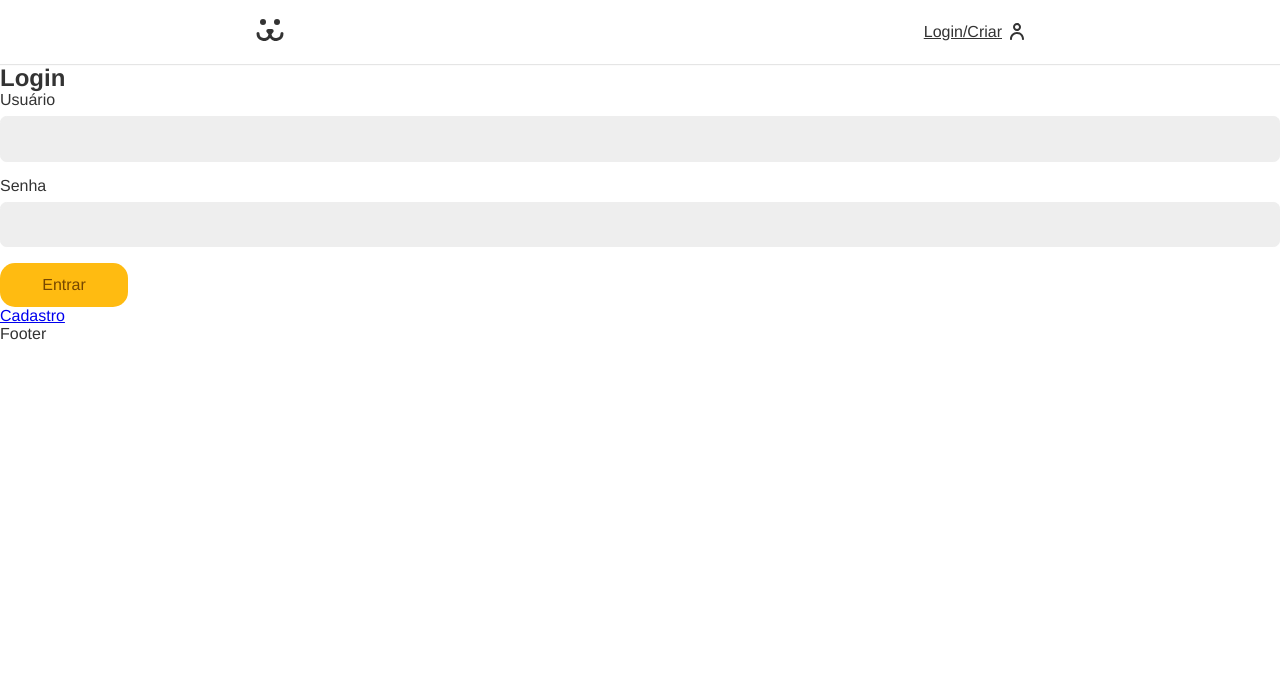
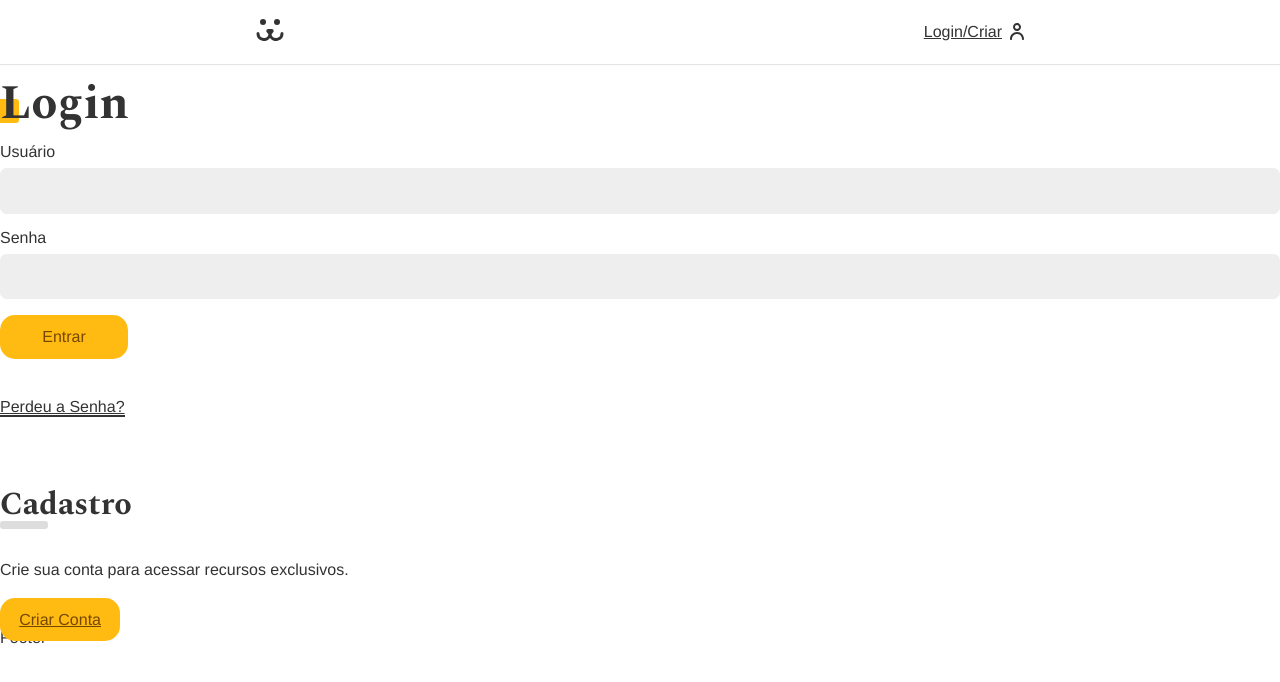
Before and after one commit to ErickAmaralFreitasDev/dogsite, a React (Vite) app: page /login in a window 1280 px wide. Shown: the top 682 px of the page. Built offline with nearby package versions, Linux system fonts and the light colour scheme.

Commit message:
estilo login

```diff
--- a/src/App.css
+++ b/src/App.css
@@ -1,3 +1,5 @@
+@import url('https://fonts.googleapis.com/css2?family=Spectral:ital,wght@0,200;0,300;0,400;0,500;0,600;0,700;0,800;1,200;1,300;1,400;1,500;1,600;1,700;1,800&display=swap');
+
 * {
     box-sizing: border-box;
 }
@@ -7,7 +9,7 @@ body {
     margin: 0px;
     color: #333;
     --type-first: Helvetica, Arial, sans-serif;
-    --type-second: 'Spectral', Georgia;
+    --type-second: 'Spectral', georgia;
     font-family: var(--type-first);
 }
 
@@ -35,6 +37,7 @@ button, input {
 
 .a {
     text-decoration: none;
+    color: #333;
 }
 
 .container {
@@ -42,3 +45,39 @@ button, input {
     padding: 0 1rem;
     margin: 0 auto;
 }
+
+.title {
+    font-family: var(--type-second);
+    line-height: 1;
+    font-weight: 700;
+    font-size: 3rem;
+    margin: 1rem 0;
+    position: relative;
+    z-index: 1;
+}
+
+.title::after {
+    content: '';
+    display: block;
+    position: absolute;
+    width: 1.5rem;
+    height: 1.5rem;
+    background-color: #fb1;
+    bottom: 5px;
+    left: -5px;
+    border-radius: 0.2rem;
+    z-index: -1;
+}
+
+.animeLeft {
+    opacity: 0;
+    transform: translateX(-20px);
+    animation: animeLeft 0.5s forwards;
+}
+
+@keyframes animeLeft {
+    to {
+        opacity: 1;
+        transform: initial;
+    }
+}
--- a/src/Components/Forms/button.module.css
+++ b/src/Components/Forms/button.module.css
@@ -10,6 +10,7 @@
     min-width: 8rem;
     box-sizing: border-box;
     transition: 0.2s;
+    outline: none;
 }
 
 .button:hover,
--- /dev/null
+++ b/src/Components/Helper/Errorp.tsx
@@ -0,0 +1,16 @@
+import React from "react";
+
+interface ErrorProps {
+    error?: { message: string };
+}
+
+const Errorp: React.FC<ErrorProps> = ({ error }) => {
+    if(!error) return null;
+    return (
+        <div>
+            <p style={{ color: 'red', margin: '1rem 0' }}>{error.message}</p>
+        </div>
+    );
+}
+
+export { Errorp };
--- a/src/Components/Login/Login.tsx
+++ b/src/Components/Login/Login.tsx
@@ -1,10 +1,15 @@
-import { Route, Routes } from "react-router-dom"
+import { Navigate, Route, Routes } from "react-router-dom"
 import LoginForm from "./LoginForm"
 import LoginPasswordLost from "./LoginPasswordLost"
 import LoginPasswordReset from "./LoginPasswordReset"
 import LoginCreate from "./LoginCreate"
+import { UserContext } from "../../UserContext"
+import React from "react"
 
 const Login = () => {
+  const userContext = React.useContext(UserContext);
+
+  if (userContext?.login === true) return <Navigate to="/conta" replace />
   return (
     <div>
       <Routes>
--- /dev/null
+++ b/src/Components/Login/LoginForm.module.css
@@ -0,0 +1,42 @@
+.form {
+    margin-bottom: 2rem;
+}
+
+.perdeu {
+    display: inline-block;
+    color: #333;
+    padding: 0.5rem 0;
+    line-height: 1;
+}
+
+.perdeu::after {
+    content: '';
+    height: 2px;
+    width: 100%;
+    background: currentColor;
+    display: block;
+}
+
+.cadastro {
+    margin-top: 4rem;
+}
+
+.cadastro p {
+    margin-top: 2rem;
+    margin-bottom: 2rem;
+}
+
+.subtitulo {
+    font-family: var(--type-second);
+    line-height: 1;
+    font-size: 2rem;
+}
+
+.subtitulo::after {
+    content: '';
+    display: block;
+    background: #ddd;
+    height: .5rem;
+    width: 3rem;
+    border-radius: 0.2rem;
+}
--- a/src/Components/Login/LoginForm.tsx
+++ b/src/Components/Login/LoginForm.tsx
@@ -4,6 +4,9 @@ import Input from "../Forms/Input";
 import Button from "../Forms/Button";
 import useForm from "../../Hooks/useForm";
 import { UserContext } from "../../UserContext";
+import { Errorp } from "../Helper/Errorp";
+import LoginFormStyles from './LoginForm.module.css';
+import stylesBtn from '../Forms/button.module.css';
 
 const LoginForm = () => {
   const username = useForm('username');
@@ -14,7 +17,7 @@ const LoginForm = () => {
     throw new Error('useContext deve estar dentro do Provider');
   }
 
-  const { userLogin } = context;
+  const { userLogin, error, loading } = context;
 
   // interface logForms {
   //   token: string;
@@ -29,9 +32,9 @@ const LoginForm = () => {
     }
 
   return (
-    <section>
-      <h1>Login</h1>
-      <form action="" onSubmit={handleSubmit}>
+    <section className='animeLeft'>
+      <h1 className='title'>Login</h1>
+      <form className={LoginFormStyles.form} onSubmit={handleSubmit}>
         <Input
           label="Usuário"
           type="text"
@@ -44,9 +47,20 @@ const LoginForm = () => {
           name='password'
           {...password}
         />
-        <Button>Entrar</Button>
+        {loading ? <Button disabled>Carregando...</Button> : <Button>Entrar</Button>}
+        <Errorp error={error ? { message: error } : undefined} />
+        {/* {error && <p>{error}</p>} */}
       </form>
-      <Link to='/login/criar'>Cadastro</Link>
+      <Link className={LoginFormStyles.perdeu} to='/login/perdeu'>
+        Perdeu a Senha?
+      </Link>
+      <div className={LoginFormStyles.cadastro}>
+        <h2 className={LoginFormStyles.subtitulo}>Cadastro</h2>
+        <p>Crie sua conta para acessar recursos exclusivos.</p>
+        <Link className={stylesBtn.button} to='/login/criar'>
+          Criar Conta
+        </Link>
+      </div>
     </section>
   )
 }
--- a/src/UserContext.tsx
+++ b/src/UserContext.tsx
@@ -1,6 +1,6 @@
 import React from 'react';
 import { TOKEN_POST, TOKEN_VALIDATE_POST, USER_GET } from './Hooks/api';
-
+import {useNavigate} from 'react-router-dom';
 
 interface UserData {
   id: number;
@@ -27,8 +27,51 @@ export const UserStorage = ({ children }: { children: React.ReactNode }) => {
     const [login, setLogin] = React.useState<boolean | null>(null);
     const [loading, setLoading] = React.useState(false);
     const [error, setError] = React.useState<string | null>(null);
+    const navigate = useNavigate();
 
-    React.useEffect (() => {
+    const userLogout = React.useCallback(async function () {
+        setUser(null);
+        setLogin(false);
+        setError(null);
+        setLoading(false);
+        window.localStorage.removeItem('token');
+        navigate('/login');
+    }, [navigate]);
+
+    async function getUser(token: string) {
+        const {url, options} = USER_GET({token});
+        const response = await fetch(url, options);
+        const json = await response.json();
+        setUser(json);
+        setLogin(true);
+    }
+
+    async function userLogin(username: string, password: string) {
+        try {
+            setError(null);
+            setLoading(true);
+            const {url, options} = TOKEN_POST ({username, password});
+            const tokenRes = await fetch(url, options);
+            if (!tokenRes.ok) {
+                throw new Error(`Error: Usuário Inválido ou Senha Incorreta`);
+            }
+            const {token} = await tokenRes.json();
+            window.localStorage.setItem('token', token);
+            await getUser(token);
+            navigate('/conta');
+        } catch (err) {
+            if (err instanceof Error) {
+                setError(err.message);
+            } else {
+                setError('An unknown error occurred');
+            }
+            setLogin(false);
+        }finally {
+            setLoading(false);
+        }
+    }
+
+        React.useEffect (() => {
         async function autoLogin() {
             const token = window.localStorage.getItem('token');
             if (token) {
@@ -40,40 +83,17 @@ export const UserStorage = ({ children }: { children: React.ReactNode }) => {
                     if (!response.ok) throw new Error('Token inválido');
                     await getUser(token);
                 } catch (err) {
+                    userLogout();
                 } finally {
                     setLoading(false);
                 }
             }
         }
         autoLogin();
-    }, []);
-
-    async function getUser(token: string) {
-        const {url, options} = USER_GET({token});
-        const response = await fetch(url, options);
-        const json = await response.json();
-        setUser(json);
-        setLogin(true);
-    }
-
-    async function userLogin(username: string, password: string) {
-        const {url, options} = TOKEN_POST ({username, password});
-        const tokenRes = await fetch(url, options);
-        const {token} = await tokenRes.json();
-        window.localStorage.setItem('token', token);
-        getUser(token);
-    }
-
-    async function userLogout() {
-        setUser(null);
-        setLogin(false);
-        setError(null);
-        setLoading(false);
-        window.localStorage.removeItem('token');
-    }
+    }, [userLogout]);
 
     return (
-        <UserContext.Provider value={{ user, login, loading, error, userLogin, getUser, userLogout }}>
+        <UserContext.Provider value={{ user, login, loading, error, userLogin, getUser, userLogout}}>
             {children}
         </UserContext.Provider>
     );
```
Also changed, not shown: src/Components/Forms/Button.tsx (+5 -4 lines).
